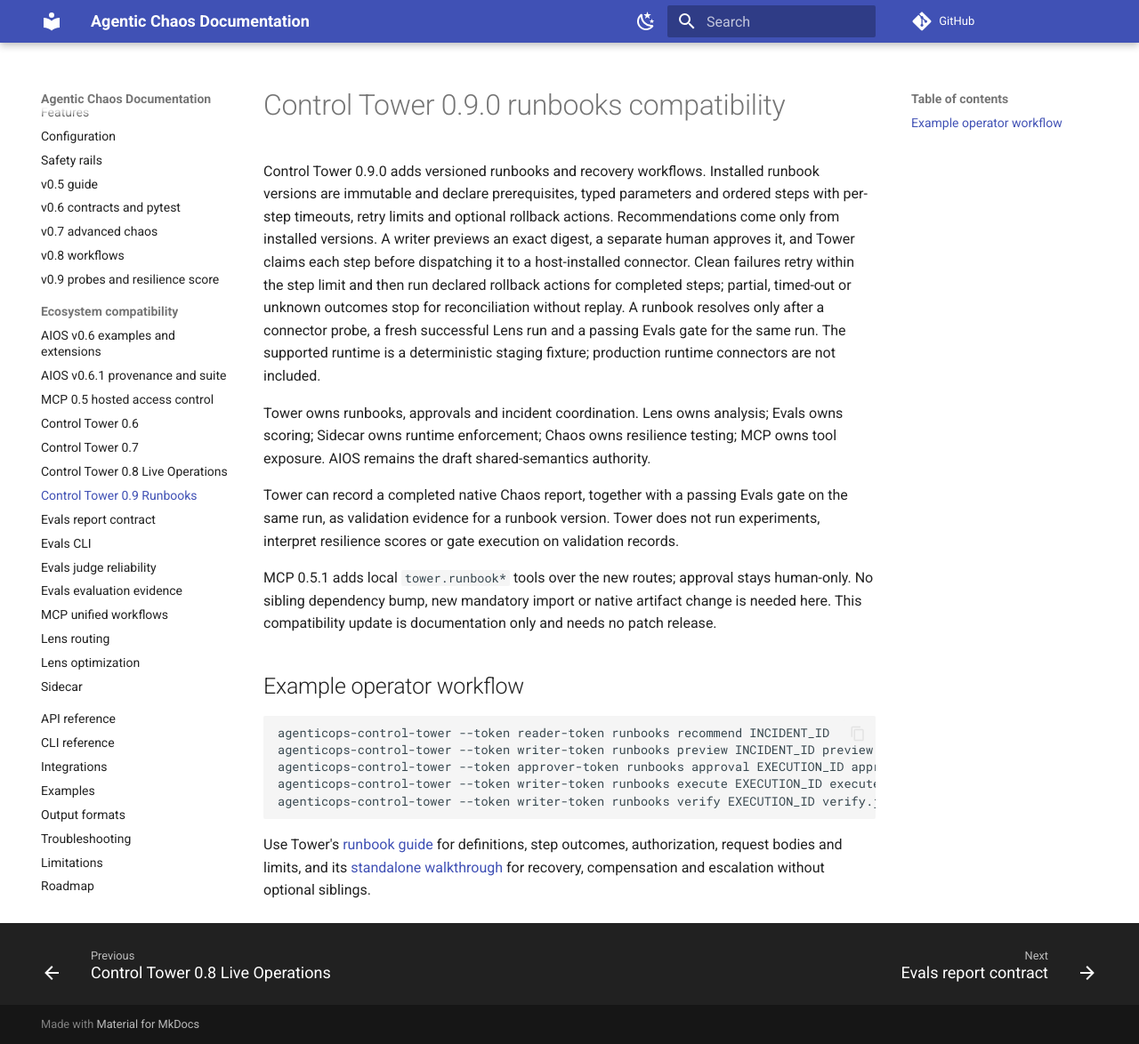
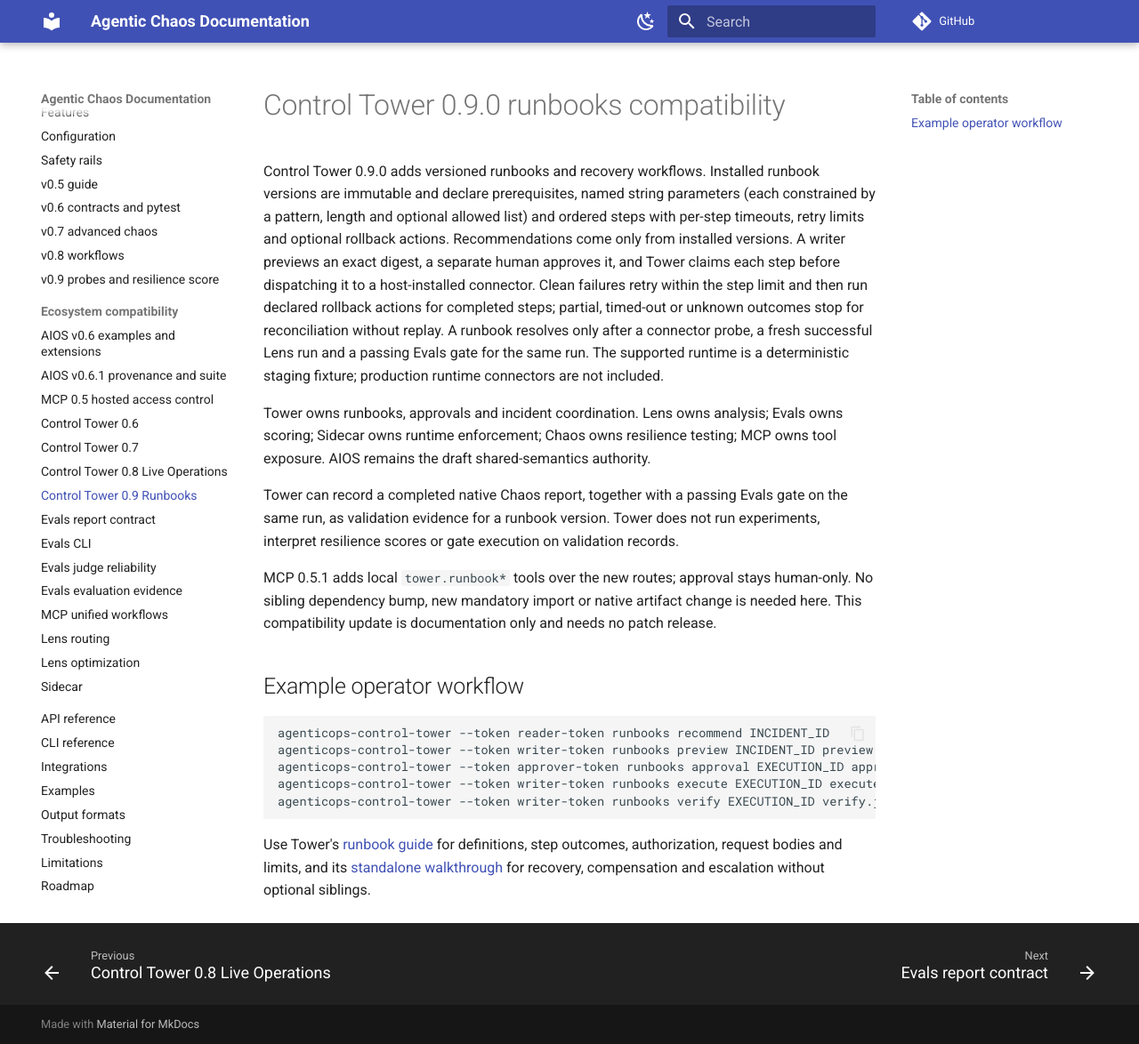
Before and after one commit to DeepAgentLabs/agentic-chaos, an MkDocs documentation site: the page built from docs/tower-0.9-runbooks.md, in a window 1280 px wide and 1174 px high. Shown: the whole window at 89% size. Built offline with MkDocs 1.6.1 and Material for MkDocs 9.7.7, drawn with Linux system fonts in a browser that asks for light colours; comment, search, counter and statistics services are not loaded.

Commit message:
docs(integration): describe runbook parameters as named strings, not typed values

```diff
--- a/docs/tower-0.9-runbooks.md
+++ b/docs/tower-0.9-runbooks.md
@@ -1,8 +1,8 @@
 # Control Tower 0.9.0 runbooks compatibility
 
 Control Tower 0.9.0 adds versioned runbooks and recovery workflows. Installed
-runbook versions are immutable and declare prerequisites, typed parameters and
-ordered steps with per-step timeouts, retry limits and optional rollback actions.
+runbook versions are immutable and declare prerequisites, named string parameters
+(each constrained by a pattern, length and optional allowed list) and ordered steps with per-step timeouts, retry limits and optional rollback actions.
 Recommendations come only from installed versions. A writer previews an exact
 digest, a separate human approves it, and Tower claims each step before
 dispatching it to a host-installed connector. Clean failures retry within the step
```
